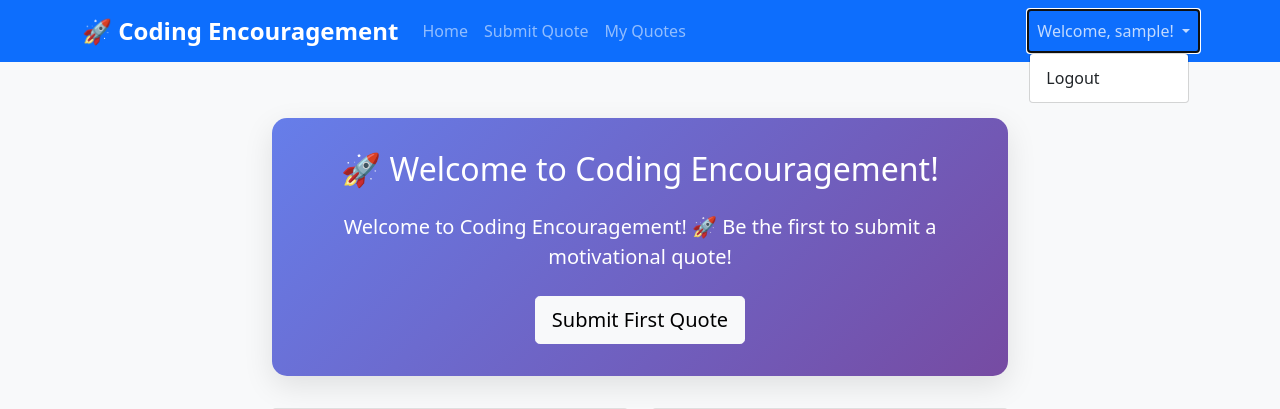
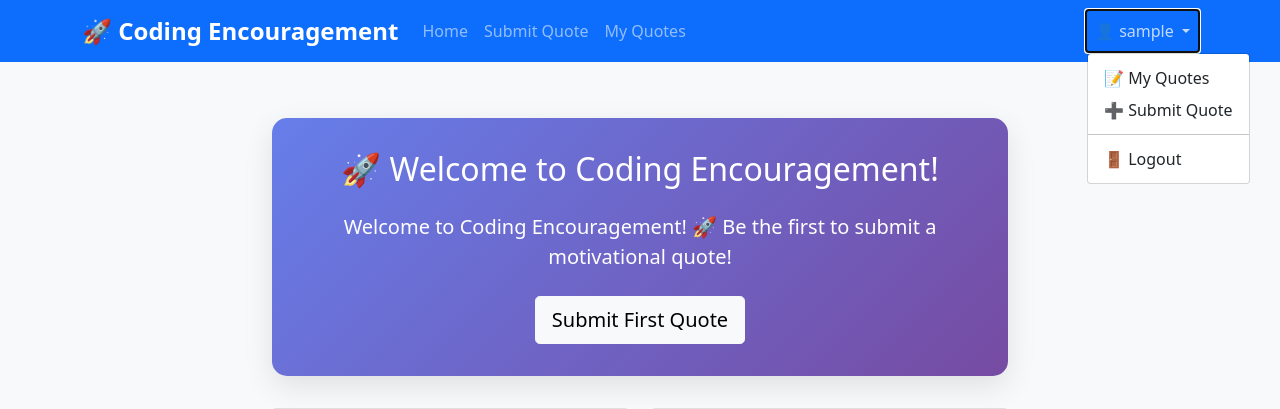
Before and after one commit to DavidShergold/coding-encouragement, a Django app: page / in a window 1280 px wide, after a click that opens the changed part. Shown: the top 409 px of the page. Run offline with Django 5.2, Linux system fonts and the light colour scheme; the visitor is signed in with stand-in values (Sample User, id 1); data that the repository does not hold is empty.

Commit message:
✨ Add logout functionality with confirmation modal
- Enhanced user dropdown with better organization and icons
- Added logout confirmation modal to prevent accidental logouts
- Implemented proper logout view with personalized success message
- Improved navigation UX with cleaner dropdown structure
- Added user-friendly confirmation dialog with Bootstrap modal
- Maintained consistent UI design with existing theme

```diff
--- a/coding_encouragement/templates/coding_encouragement/base.html
+++ b/coding_encouragement/templates/coding_encouragement/base.html
@@ -49,11 +49,14 @@
                 <ul class="navbar-nav">
                     {% if user.is_authenticated %}
                     <li class="nav-item dropdown">
-                        <a class="nav-link dropdown-toggle" href="#" id="navbarDropdown" role="button" data-bs-toggle="dropdown">
-                            Welcome, {{ user.username }}!
+                        <a class="nav-link dropdown-toggle" href="#" id="navbarDropdown" role="button" data-bs-toggle="dropdown" aria-expanded="false">
+                            👤 {{ user.username }}
                         </a>
-                        <ul class="dropdown-menu">
-                            <li><a class="dropdown-item" href="{% url 'logout' %}">Logout</a></li>
+                        <ul class="dropdown-menu" aria-labelledby="navbarDropdown">
+                            <li><a class="dropdown-item" href="{% url 'my_quotes' %}">📝 My Quotes</a></li>
+                            <li><a class="dropdown-item" href="{% url 'submit_quote' %}">➕ Submit Quote</a></li>
+                            <li><hr class="dropdown-divider"></li>
+                            <li><a class="dropdown-item" href="#" data-bs-toggle="modal" data-bs-target="#logoutModal">🚪 Logout</a></li>
                         </ul>
                     </li>
                     {% else %}
@@ -83,6 +86,35 @@
         {% endblock %}
     </main>
 
+    <!-- Logout Confirmation Modal -->
+    {% if user.is_authenticated %}
+    <div class="modal fade" id="logoutModal" tabindex="-1" aria-labelledby="logoutModalLabel" aria-hidden="true">
+        <div class="modal-dialog modal-dialog-centered">
+            <div class="modal-content">
+                <div class="modal-header">
+                    <h5 class="modal-title" id="logoutModalLabel">🚪 Confirm Logout</h5>
+                    <button type="button" class="btn-close" data-bs-dismiss="modal" aria-label="Close"></button>
+                </div>
+                <div class="modal-body">
+                    <p class="mb-0">Are you sure you want to log out, <strong>{{ user.username }}</strong>?</p>
+                    <small class="text-muted">You'll need to log in again to submit or manage your quotes.</small>
+                </div>
+                <div class="modal-footer">
+                    <button type="button" class="btn btn-secondary" data-bs-dismiss="modal">
+                        ❌ Cancel
+                    </button>
+                    <form method="post" action="{% url 'logout' %}" style="display: inline;">
+                        {% csrf_token %}
+                        <button type="submit" class="btn btn-danger">
+                            🚪 Yes, Logout
+                        </button>
+                    </form>
+                </div>
+            </div>
+        </div>
+    </div>
+    {% endif %}
+
     <script src="https://cdn.jsdelivr.net/npm/bootstrap@5.1.3/dist/js/bootstrap.bundle.min.js"></script>
 </body>
 </html>
--- a/coding_encouragement/urls.py
+++ b/coding_encouragement/urls.py
@@ -7,4 +7,5 @@ urlpatterns = [
     path('my-quotes/', views.my_quotes, name='my_quotes'),
     path('report/<int:quote_id>/', views.report_quote, name='report_quote'),
     path('signup/', views.signup, name='signup'),
+    path('logout/', views.user_logout, name='logout'),
 ]
--- a/coding_encouragement/views.py
+++ b/coding_encouragement/views.py
@@ -2,7 +2,7 @@ from django.shortcuts import render, redirect, get_object_or_404
 from django.http import HttpResponse, JsonResponse
 from django.contrib.auth.decorators import login_required
 from django.contrib.auth.forms import UserCreationForm
-from django.contrib.auth import login
+from django.contrib.auth import login, logout
 from django.contrib import messages
 from django.db.models import Q
 from .models import Quote, Report
@@ -110,3 +110,12 @@ def signup(request):
         form = UserCreationForm()
 
     return render(request, 'registration/signup.html', {'form': form})
+
+def user_logout(request):
+    """Handle user logout with success message"""
+    if request.method == 'POST':
+        username = request.user.username if request.user.is_authenticated else "User"
+        logout(request)
+        messages.success(request, f"👋 Goodbye {username}! You've been successfully logged out.")
+        return redirect('home')
+    return redirect('home')
```
